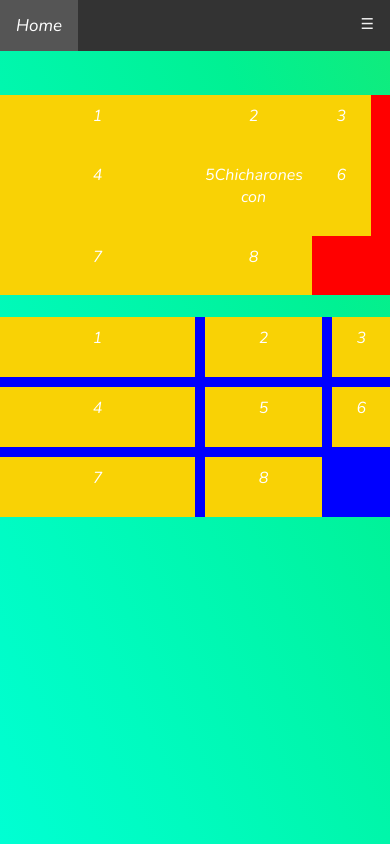
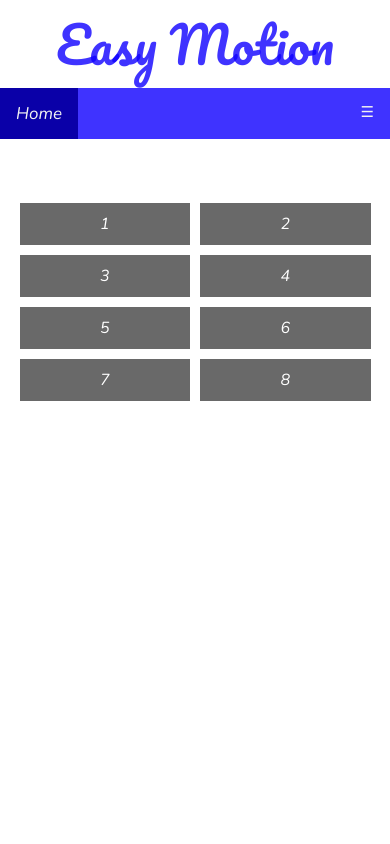
Before and after one commit to iChris96/Easy-Motion-Web, a plain HTML site: page index.html in a window 390 px wide. Drawn offline with nearby package versions, Linux system fonts and the light colour scheme.

Commit message:
navbar basic responsive

```diff
--- a/css/styles.css
+++ b/css/styles.css
@@ -1,34 +1,46 @@
+:root{
+  --main-nav-bar-color: #0f00ffcc;
+  --main-nav-bar-color-active: #0A00A8;
+  --main-nav-bar-element-selected: #001769;
+}
+
 *{
   margin: 0;
   padding: 0;
 }
 
-html,body{
-  background-image: linear-gradient(to right top, #00ffd3, #00fbbf, #00f6aa, #00f193, #12eb7a);
+body{
   font-family: 'Nunito', sans-serif;
   height: 100%;
 }
 
-.container{
-  width: 100%;
-  height: 200px;
-  background: red;
-  display: grid;
-  grid-template-columns: 50% 30% 15%;
+/* posicion del logo*/
+.logo{
+  width: 100px;
+  height: 70px;
+  display: inline;
+  text-align: center;
 }
 
-.container2{
-  width: 100%;
-  height: 200px;
-  background: blue;
-  display: grid;
-  grid-template-columns: 50% 30% 15%;
-  column-gap: 10px;
-  row-gap: 10px;
+.logoText{
+  font-family: 'Pacifico';
+  font-weight: lighter;
+  font-size: 50px;
+  color: var(--main-nav-bar-color);
 }
 
+.container{
+  height: 100%;
+  display: grid;
+  grid-gap: 10px;
+  grid-template-columns: 1fr 1fr;
+  padding: 5%;
+  text-align: center;
+}
+
+
 .box{
-  background: rgb(249, 210, 5);
+  background: rgba(13, 13, 13, 0.62);
   text-align: center;
   color: white;
   padding: 10px;
@@ -37,10 +49,11 @@ html,body{
 /*NAVBAR*/
 .topnav {
   overflow: hidden;
-  background-color: #333;
+  background-color: var(--main-nav-bar-color);
   text-align: center;
 }
 
+/*Elementos navBar simples*/
 .topnav a {
   display:inline-block;
   color: #f2f2f2;
@@ -50,8 +63,9 @@ html,body{
   font-size: 17px;
 }
 
+/*Elemento pagina actual*/
 .active {
-  background-color: #4CAF50;
+  background-color: var(--main-nav-bar-color-active);
   color: white;
 }
 
@@ -92,8 +106,9 @@ html,body{
     text-align: left;
 }
 
+/*Hover selenccion elementos*/
 .topnav a:hover, .dropdown:hover .dropbtn {
-  background-color: #555;
+  background-color: var(--main-nav-bar-element-selected);
   color: white;
 }
 
--- a/index.html
+++ b/index.html
@@ -8,7 +8,9 @@
     <title>Easy-Motion</title>
   </head>
   <body>
-
+    <div class="logo">
+      <h1 class="logoText">Easy Motion</h1>
+    </div>
     <div class="topnav" id="myTopnav">
       <a href="#home" class="active">Home</a>
       <div class="dropdown">
@@ -45,25 +47,13 @@
           <div class="box">2</div>
           <div class="box">3</div>
           <div class="box">4</div>
-          <div class="box">5Chicharones con</div>
-          <div class="box">6</div>
-          <div class="box">7</div>
-          <div class="box">8</div>
-
-        </div>
-        <br>
-        <div class="container2">
-          <div class="box">1</div>
-          <div class="box">2</div>
-          <div class="box">3</div>
-          <div class="box">4</div>
           <div class="box">5</div>
           <div class="box">6</div>
           <div class="box">7</div>
           <div class="box">8</div>
 
         </div>
-        <br>
+
 
 
 
```
Also changed, not shown: img/EasyMotionLogo.png (added).
